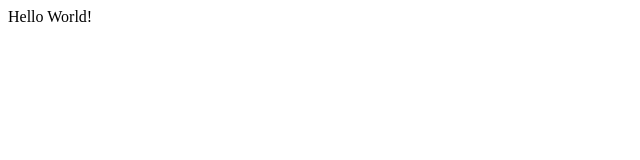
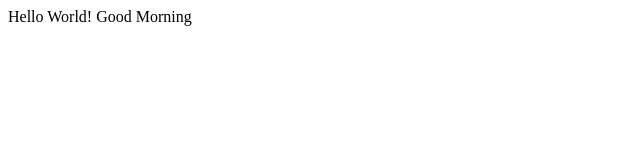
Before and after one commit to ratheeshkv179/blog.github.io, a plain HTML site: page index.html in a window 1280 px wide. Shown: the whole page, without its empty margins (0-640 px from the left). Drawn offline with Linux system fonts and the light colour scheme.

Commit message:
Updating the file content

```diff
--- a/index.html
+++ b/index.html
@@ -1,5 +1,6 @@
 <html>
 <body>
 Hello World!
+Good Morning
 </body>
 </html>
```
